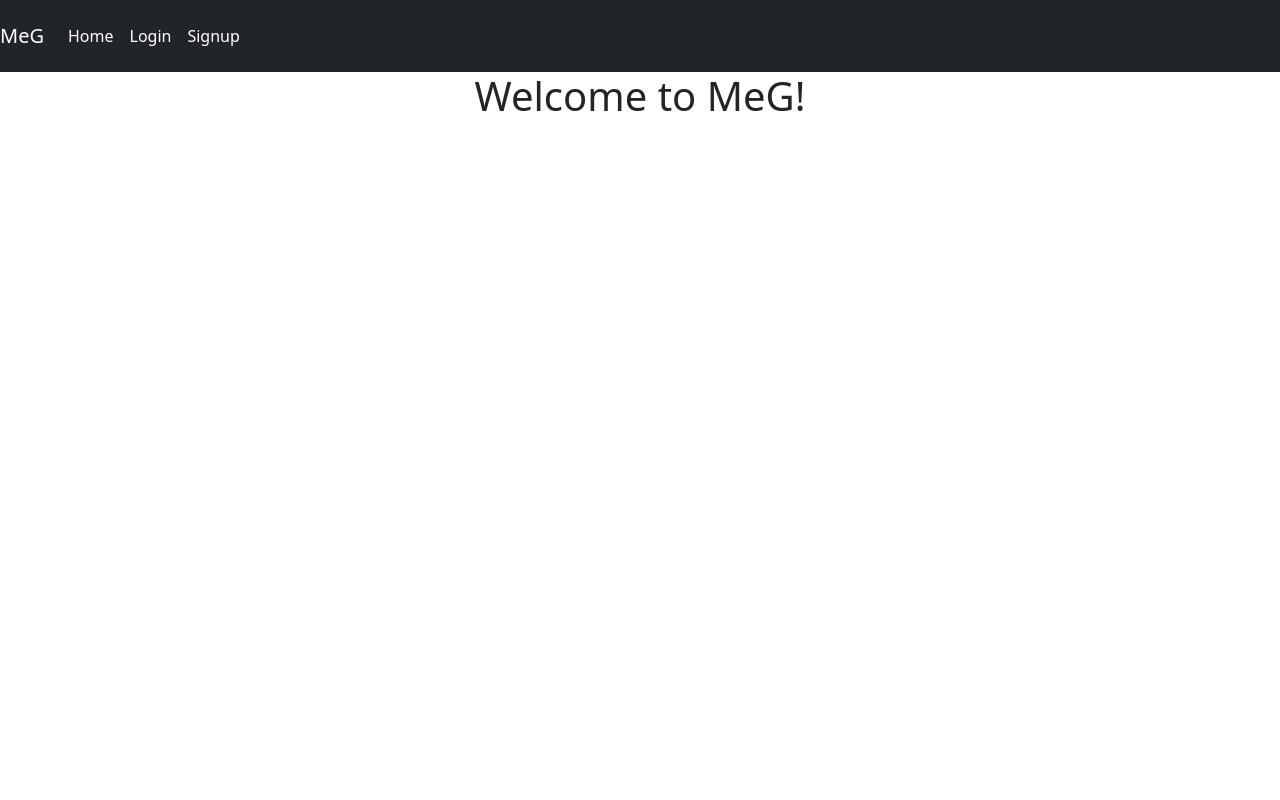
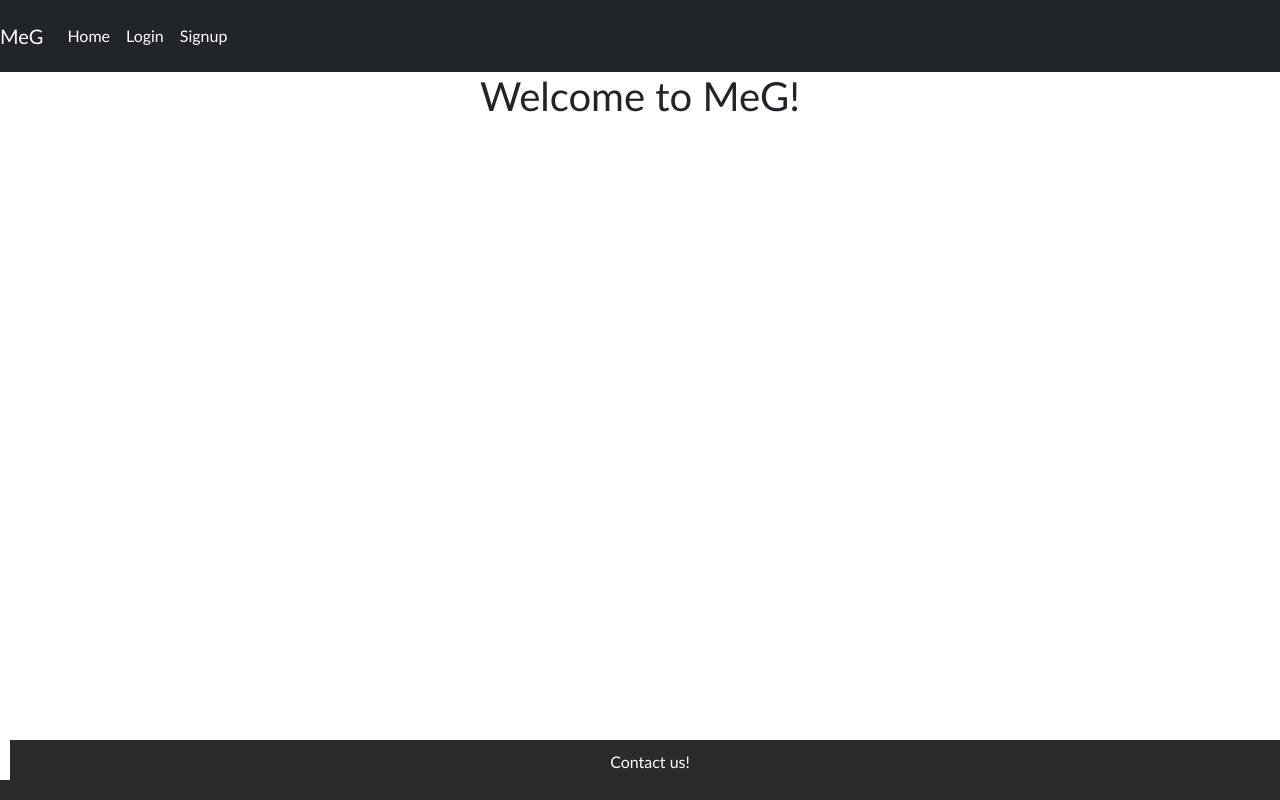
Before and after one commit to Geholst/meg-front-end, a React (Create React App) app: page / in a window 1280 px wide. Built offline with nearby package versions, Linux system fonts and the light colour scheme.

Commit message:
added footer

```diff
--- a/src/App.css
+++ b/src/App.css
@@ -1,7 +1,17 @@
+* {
+  font-family:'Trebuchet MS', 'Lucida Sans Unicode', 'Lucida Grande', 'Lucida Sans', Arial, sans-serif;
+}
+
+body{
+  background-color: #f1f1f1;
+}
 .nav-item.nav-link {
   color: white;
 }
 
+main {
+position: relative;
+}
 
 h1 {
   display: flex;
@@ -12,3 +22,13 @@ button#login-btn.btn.btn-success {
   display: flex;
   justify-content: center;
 }
+
+footer {
+  text-align: center;
+  background-color: #292b2c;
+  color: white;
+  padding: 10px;
+  position: absolute;
+  bottom: 0;
+  width: 100%;
+}
--- a/src/App.js
+++ b/src/App.js
@@ -7,6 +7,7 @@ import Nav from './Nav';
 import Home from './components/Home';
 import Login from './components/Login';
 import Signup from './components/Signup'
+import Footer from './Footer';
 
 function App() {
   return (
@@ -23,6 +24,9 @@ function App() {
       <Route path="/signup" element={<Signup />} />
     </Routes>
   </main>
+  <footer>
+    <Footer />
+  </footer>
    </BrowserRouter>
     </div>
 
--- /dev/null
+++ b/src/Footer.js
@@ -0,0 +1,9 @@
+import React from "react";
+
+export default function Footer(){
+    return (
+     <footer>
+        <p>Contact us! </p>
+     </footer>
+    )
+}
--- a/src/components/Home.js
+++ b/src/components/Home.js
@@ -3,6 +3,10 @@ export default function Home (){
     return (
         <section>
             <h1 className="header">Welcome to MeG!</h1>
+
+            <div >
+
+            </div>
         </section>
     );
 }
```
